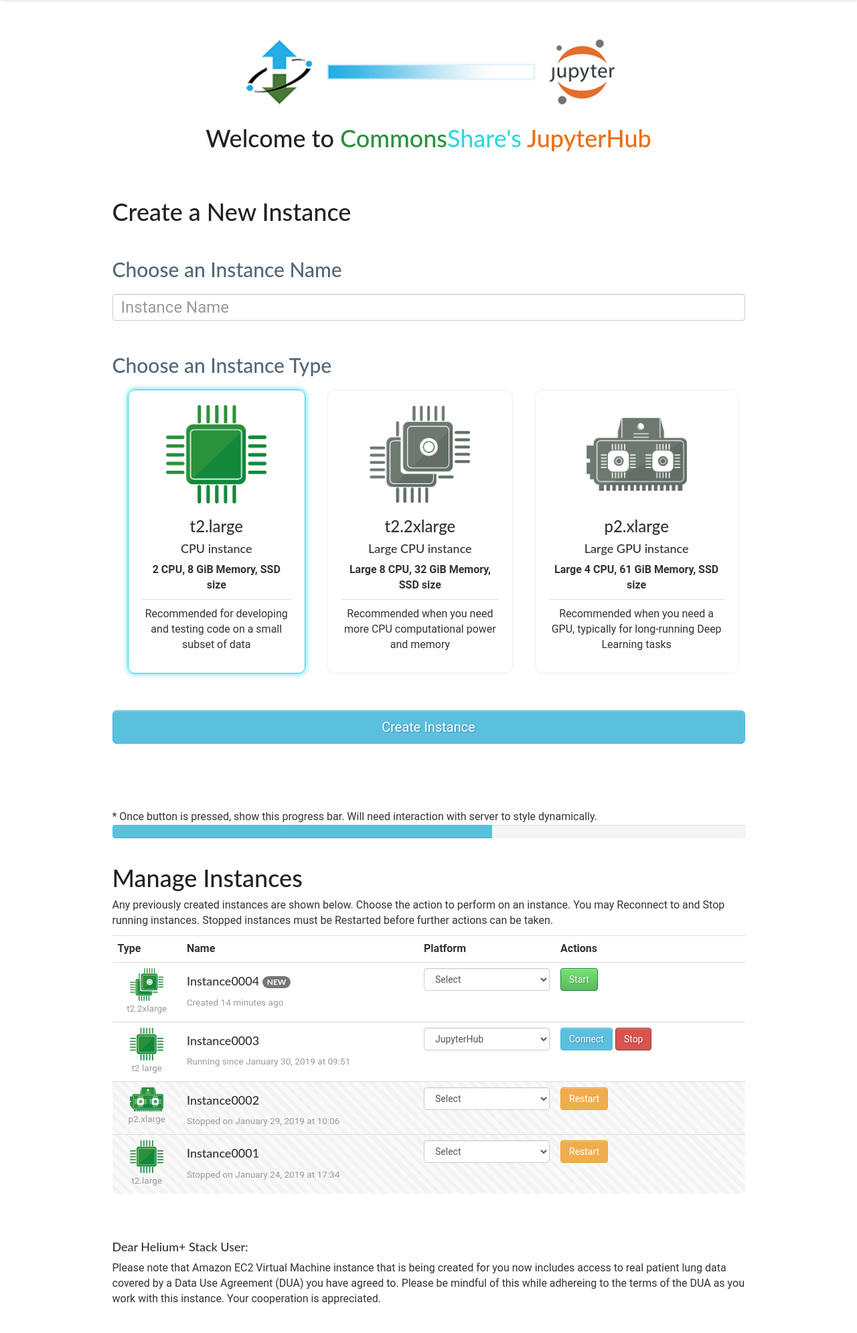
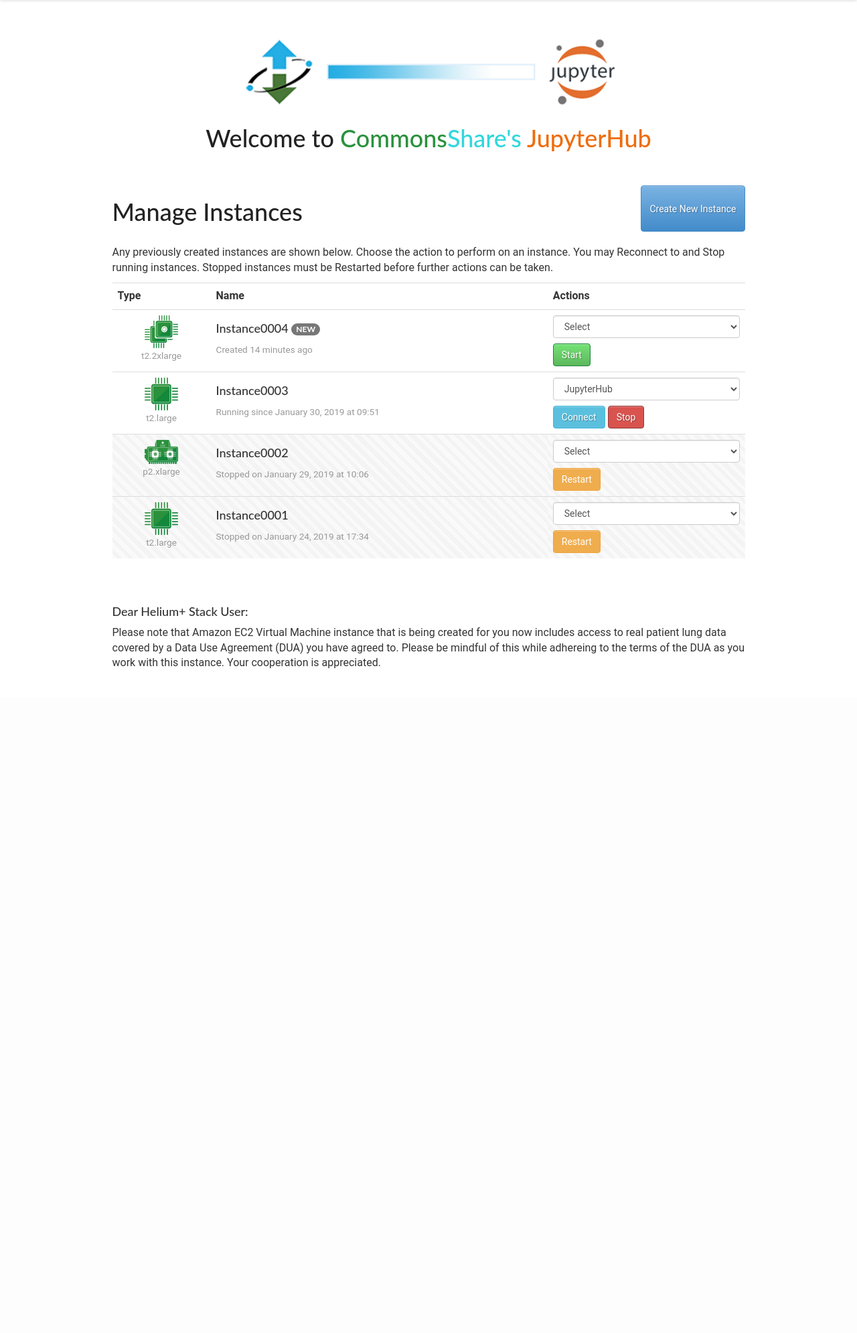
Before and after one commit to heliumplusdatastage/Instance-Management, a Django app: page /create/ in a window 1280 px wide. Shown: the part 51-2042 px from the top of the page at 67% size. After the commit the page ends 1049 px from the top, so only its background shows below. Run offline with Django 3.2, Linux system fonts and the light colour scheme; some libraries are stand-ins or nearby versions.

Commit message:
add new instance modal

```diff
--- a/static/css/style.css
+++ b/static/css/style.css
@@ -43,6 +43,30 @@ h2 {
 .color-share { color: var(--color-commonsshare-blue); }
 .color-jupyterhub { color: var(--color-jupyterhub-orange); }
 
+.modal-dialog {
+    width: 90%;
+    max-width: 900px;
+    margin: 4rem auto;
+}
+
+.modal-header {
+  display: flex;
+}
+
+.modal-title {
+    flex: 1;
+}
+
+.instance-mgmt__title {
+    /*border: 1px solid #f00;*/
+    display: flex;
+    margin-bottom: 2rem;
+}
+
+.instance-mgmt__title h1 {
+    flex: 1;
+}
+
 .create-form {
     padding: 4rem 0;
     width: 100%;
@@ -51,7 +75,7 @@ h2 {
 }
 
 .inst-name {
-/*  display: flex;
+/*    display: flex;
     flex-direction: row;
 */}
 
@@ -76,6 +100,10 @@ h2 {
     display: flex;
     flex-direction: column;
     align-items: stretch;
+    justify-content: center;
+    width: 100%;
+    max-width: 900px;
+    margin: auto;
 }
 
 .inst-types__item {
@@ -102,7 +130,7 @@ h2 {
     border-color: var(--color-commonsshare-blue);
 }
 
-.inst-types__item__radio  {
+.inst-types__item__radio    {
     visibility: hidden;
 }
 
@@ -127,7 +155,7 @@ h2 {
     -webkit-filter: grayscale(90%);
     filter: grayscale(90%);
     transition: filter 500ms;
-  max-width: 150px;
+    max-width: 100px;
 }
 
 .inst-types__item__desc {
@@ -140,14 +168,6 @@ h2 {
     margin-top: 1rem;
     padding-top: 1rem;
     font-weight: normal;
-}
-
-.create-form button {
-  transition: all 250ms;
-  font-size: 125%;
-  height: 4rem;
-  padding: 0;
-  min-height: 5rem;
 }
 
 /* instance management */
--- a/templates/create.html
+++ b/templates/create.html
@@ -12,24 +12,32 @@
         </h1>
     </div>
 
+    <!-- START Modal -->
+    <div class="modal fade" id="newInstanceModal" tabindex="-1" role="dialog" aria-labelledby="newInstanceModalLabel" aria-hidden="true">
+        <div class="modal-dialog" role="document">
+            <form method="post" class="create-form" action="">
+                <div class="modal-content">
+                    <div class="modal-header">
+                        <h3 class="modal-title" id="newInstanceModalLabel">Create a New Instance</h3>
+                        <button type="button" class="close" data-dismiss="modal" aria-label="Close">
+                            <span aria-hidden="true">&times;</span>
+                        </button>
+                    </div>
+                    <div class="modal-body">
                         <div class="row">
                             <div class="col-xs-12 col-md-10 col-md-offset-1">
-            <h1>Create a New Instance</h1>
-        </div>
-        <div class="col-xs-12 col-md-10 col-md-offset-1">
-            <form method="post" class="create-form" action="">
                                     {% csrf_token %}
 
                                     <!-- START instance name input -->
                                     <div class="form-item inst-name">
-                    <h2 class="form-label">Choose an Instance Name</h2>
+                                        <h3 class="form-label">Choose an Instance Name</h3>
                                         <input type="text" class="form-control form-control-lg inst-name__input" placeholder="Instance Name" aria-describedby="instance-name" id="instance-name">
                                     </div>
                                     <!-- END instance name input -->
 
                                     <!-- START instance type select (radio) -->
                                     <div class="form-item inst-types">
-                    <h2 class="form-label">Choose an Instance Type</h2>
+                                        <h3 class="form-label">Choose an Instance Type</h3>
                                         <div class="inst-types__list">
                                             <input type="radio" name="type" value="t2.large" class="inst-types__item__radio" id="inst-types__t2-large" checked>
                                             <label for="inst-types__t2-large" class="inst-types__label">
@@ -82,30 +90,30 @@
                                         </div>
                                     </div>
                                     <!-- END instance type select (radio) -->
-
-                <div class="form-item submit-button">
-                    <button id="create-instance-button" onclick="createInstance()" class="form-control btn btn-info btn-lg" formmethod="post">Create Instance</button>
-                </div>
-                <script>
-                    function createInstance() { document.getElementById("create-instance-button").innerHTML = "Redirecting..."; }
-                </script>
-            </form>
-            <!--
-                We'd need some logic here to send the request and to test whether a repsonse has been received.
-            -->
-            * Once button is pressed, show this progress bar. Will need interaction with server to style dynamically.
-            <div class="progress">
-                <div class="progress-bar progress-bar-info" role="progressbar" aria-valuenow="60" aria-valuemin="0" aria-valuemax="100" style="width: 60%;">
-                    <span class="sr-only">60% Complete</span>
                             </div>
                         </div>
                     </div>
+                    <div class="modal-footer">
+                        <button type="button" class="btn btn-secondary" data-dismiss="modal">Cancel</button>
+                        <button type="button" class="btn btn-primary">Create Instance</button>
                     </div>
+                </div>
+            </form>
+        </div>
+    </div>
+    <!-- END Modal -->
 
     <div class="row">
         <div class="col-xs-12 col-md-10 col-md-offset-1 instance-mgmt">
 
+            <div class="instance-mgmt__title">
                 <h1>Manage Instances</h1>
+                <!-- Button trigger modal -->
+                <button type="button" class="btn btn-primary" data-toggle="modal" data-target="#newInstanceModal">
+                    Create New Instance
+                </button>
+            </div>
+
             <p>
                 Any previously created instances are shown below.
                 Choose the action to perform on an instance.
@@ -116,7 +124,6 @@
                 <tr>
                     <th>Type</th>
                     <th>Name</th>
-                    <th>Platform</th>
                     <th>Actions</th>
                 </tr>
                 <tr class="instance-mgmt__instance running-instance">
@@ -135,8 +142,6 @@
                         <option value="2">RStudio</option>
                         <option value="3">DICOM viewer</option>
                     </select>
-                    </td>
-                    <td class="instance-mgmt__actions">
                         <button class="btn btn-success">Start</button>
                     </td>
                 </tr>
@@ -156,8 +161,6 @@
                         <option value="2">RStudio</option>
                         <option value="3">DICOM viewer</option>
                     </select>
-                    </td>
-                    <td class="instance-mgmt__actions">
                         <button class="btn btn-info">Connect</button>
                         <button class="btn btn-danger">Stop</button>
                     </td>
@@ -178,8 +181,6 @@
                         <option value="2">RStudio</option>
                         <option value="3">DICOM viewer</option>
                     </select>
-                    </td>
-                    <td class="instance-mgmt__actions">
                         <button class="btn btn-warning">Restart</button>
                     </td>
                 </tr>
@@ -199,8 +200,6 @@
                         <option value="2">RStudio</option>
                         <option value="3">DICOM viewer</option>
                     </select>
-                    </td>
-                    <td class="instance-mgmt__actions">
                         <button class="btn btn-warning">Restart</button>
                     </td>
                 </tr>
```
Also changed, not shown: templates/launch.html (+11 -3 lines). Lines whose indentation alone changed are shown as unchanged.
